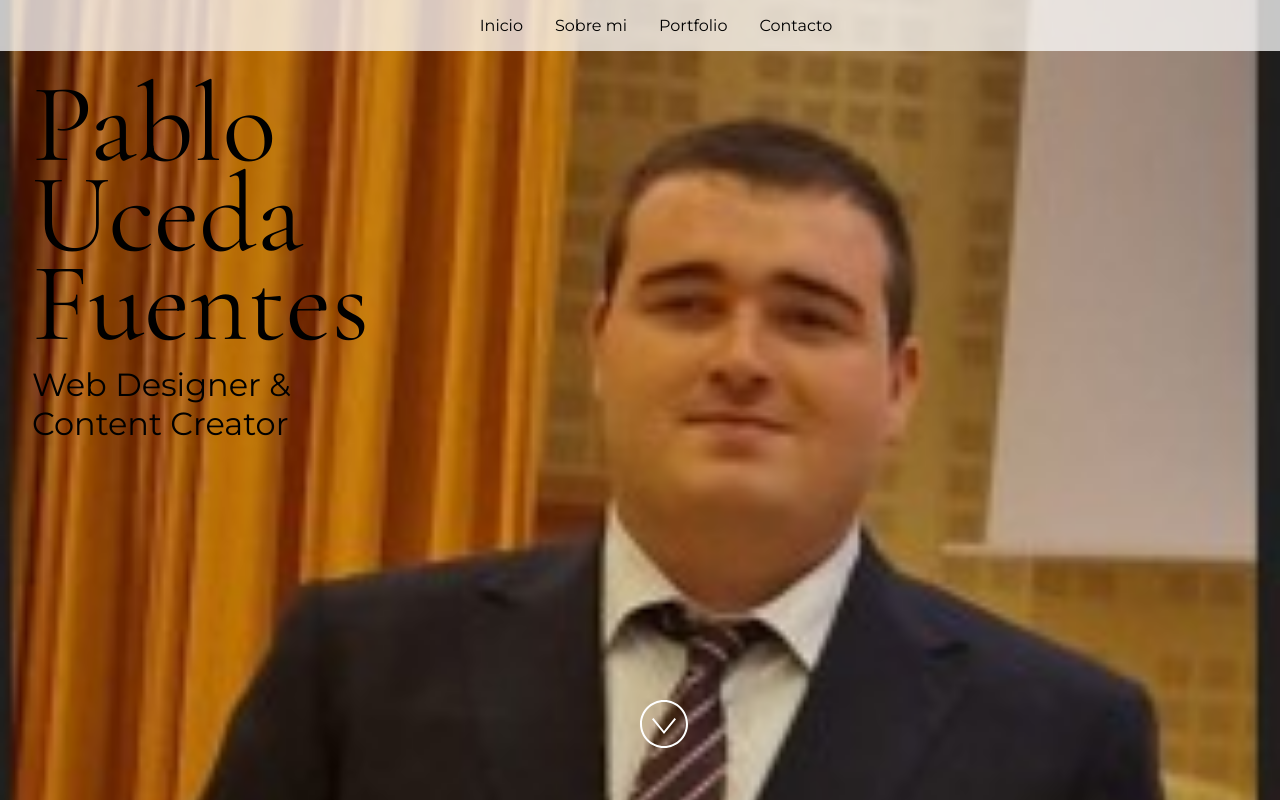
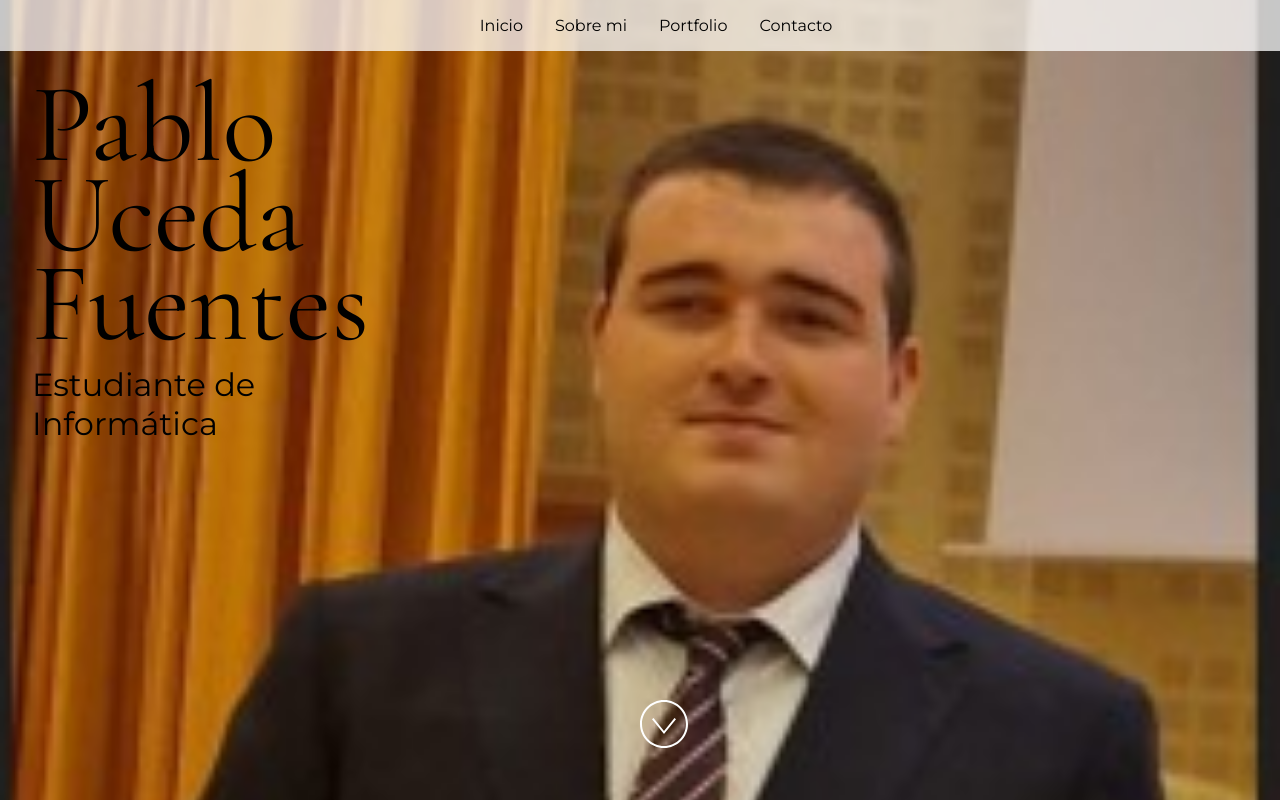
Before and after one commit to pabuce/SWA-Azure, a React (Vite) app: page / in a window 1280 px wide. Built offline with nearby package versions, Linux system fonts and the light colour scheme.

Commit message:
Update Home.jsx

```diff
--- a/src/Components/Home.jsx
+++ b/src/Components/Home.jsx
@@ -30,7 +30,7 @@ const Home = ({ name, title }) => {
       <img className="background" src={image} alt="" />
       <div style={{ position: "absolute", top: "5rem", left: "2rem", width: "17rem" }}>
         <h1>Pablo Uceda Fuentes</h1>
-        <h2>{title}</h2>
+        <h2>Estudiante de Informática</h2>
       </div>
       <div style={{ position: "absolute", bottom: "3rem", left: "50%" }}>
         <img src={arrowSvg} style={{ height: "3rem", width: "3rem" }} alt={imageAltText} />
```
